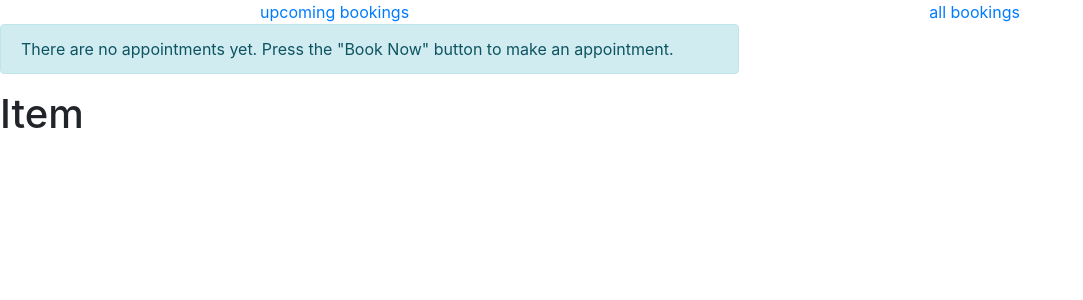
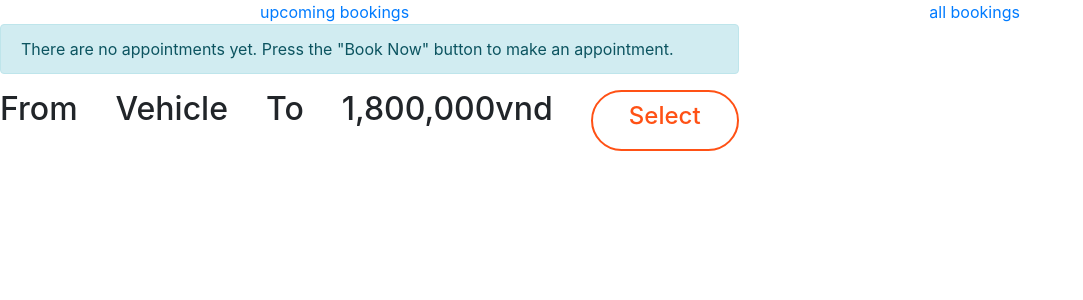
Before and after one commit to DNghiep/traveler_v2, a React (Create React App) app in the folder src/: page / in a window 1280 px wide. Shown: the top 300 px of the page, without its empty margins (0-1083 px from the left). Built offline with nearby package versions, Linux system fonts and the light colour scheme.

Commit message:
add demo styles for item

```diff
--- a/src/content_component/item_component/ItemComponent.css
+++ b/src/content_component/item_component/ItemComponent.css
@@ -0,0 +1,17 @@
+.item-container {
+    display: flex;
+    flex-direction: row;
+    justify-content: space-between;
+    box-sizing: border-box;
+}
+.btn-item {
+    border-radius: 40px;
+    font-weight: 700;
+    display: inline-block;
+    line-height: 1.5;
+    padding: 10px 36px;
+    font-size: 1rem;
+    background-color: transparent;
+    border: 2px solid #ff5115;
+    color: #ff5115;
+}
--- a/src/content_component/item_component/ItemComponent.js
+++ b/src/content_component/item_component/ItemComponent.js
@@ -7,8 +7,26 @@ class ItemComponent extends Component {
   }
   render() {
     return (
-      <div className="">
-        <h1>Item</h1>
+      <div className="item-container">
+        <div className="from-container">
+          <h2>From</h2>
+        </div>
+
+        <div className="vehicle-container">
+          <h2>Vehicle</h2>
+        </div>
+
+        <div className="to-container">
+          <h2>To</h2>
+        </div>
+
+        <div className="price-container">
+          <h2>1,800,000vnd</h2>
+        </div>
+
+        <div class="btn-item" >
+          <h4>Select</h4>
+        </div>
       </div>
     );
   }
```
